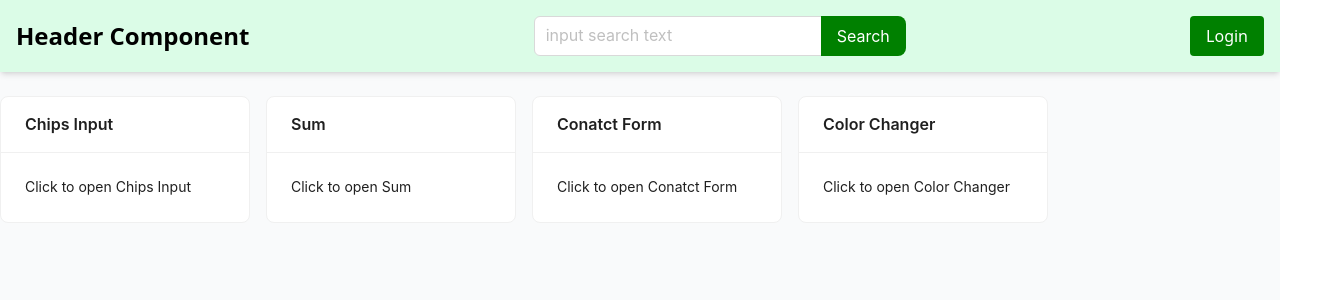
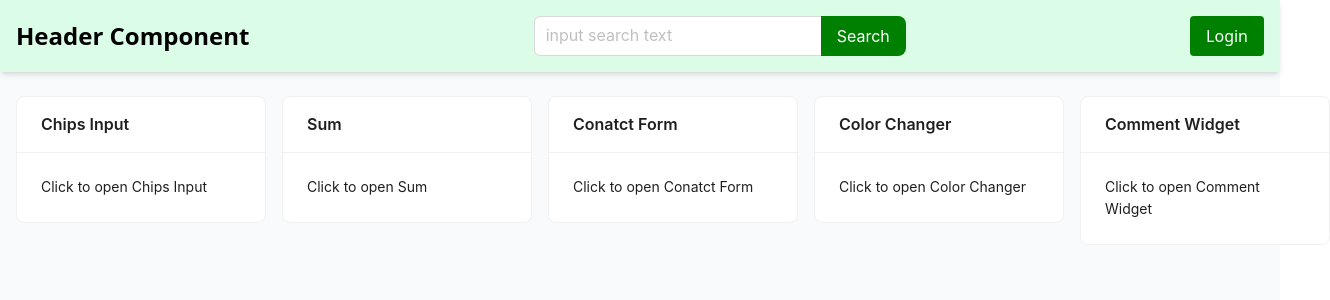
Before and after one commit to pinkijha/react_practice, a React (Vite) app: page / in a window 1280 px wide. Shown: the top 300 px of the page, 1330 px wide, since content can reach past the window. Built offline with nearby package versions, Linux system fonts and the light colour scheme.

Commit message:
feat: add comment widget form

```diff
--- a/src/components/card/MainCard.jsx
+++ b/src/components/card/MainCard.jsx
@@ -6,6 +6,7 @@ import queryString from "query-string"; // to parse query params
 import { useLocation, useNavigate } from "react-router-dom";
 import ContactForm from "../../pages/ContactForm";
 import ColorChange from "../../pages/ColorChange";
+import CommentWidget from "../../pages/CommentWidget";
 
 const MainCard = ({ title, onclick, children }) => {
   const location = useLocation();
@@ -16,6 +17,7 @@ const MainCard = ({ title, onclick, children }) => {
     { key: "card2", title: "Sum", component: Sum },
     { key: "card3", title: "Conatct Form ", component: ContactForm },
     { key: "card4", title: "Color Changer ", component: ColorChange },
+    { key: "card5", title: "Comment Widget ", component: CommentWidget },
   ];
 
   const handleClick = (componentKey) => {
--- a/src/components/main/MainContent.jsx
+++ b/src/components/main/MainContent.jsx
@@ -5,7 +5,7 @@ import MainCard from "../card/MainCard";
 
 const MainContent = () => {
   return (
-    <div className="grid grid-cols-1 sm:grid-cols-2 md:grid-cols-6 gap-4">
+    <div className="grid grid-cols-1 sm:grid-cols-2 md:grid-cols-6 gap-4 ml-4">
       <MainCard/>
     </div>
   );
--- /dev/null
+++ b/src/pages/CommentWidget.jsx
@@ -0,0 +1,18 @@
+import { Button, Input } from 'antd'
+import React from 'react'
+
+const CommentWidget = () => {
+  return (
+    <div>
+      <Input type='text' placeholder='Add a comment...' style={{ width: '100%' }} />
+      <Button type='primary' style={{ marginTop: '10px' }}>
+        Comment
+        </Button>
+        <Button type='default' style={{ marginTop: '10px', marginLeft: '10px' }}>
+        Cancel
+        </Button>
+    </div>
+  )
+}
+
+export default CommentWidget
```
